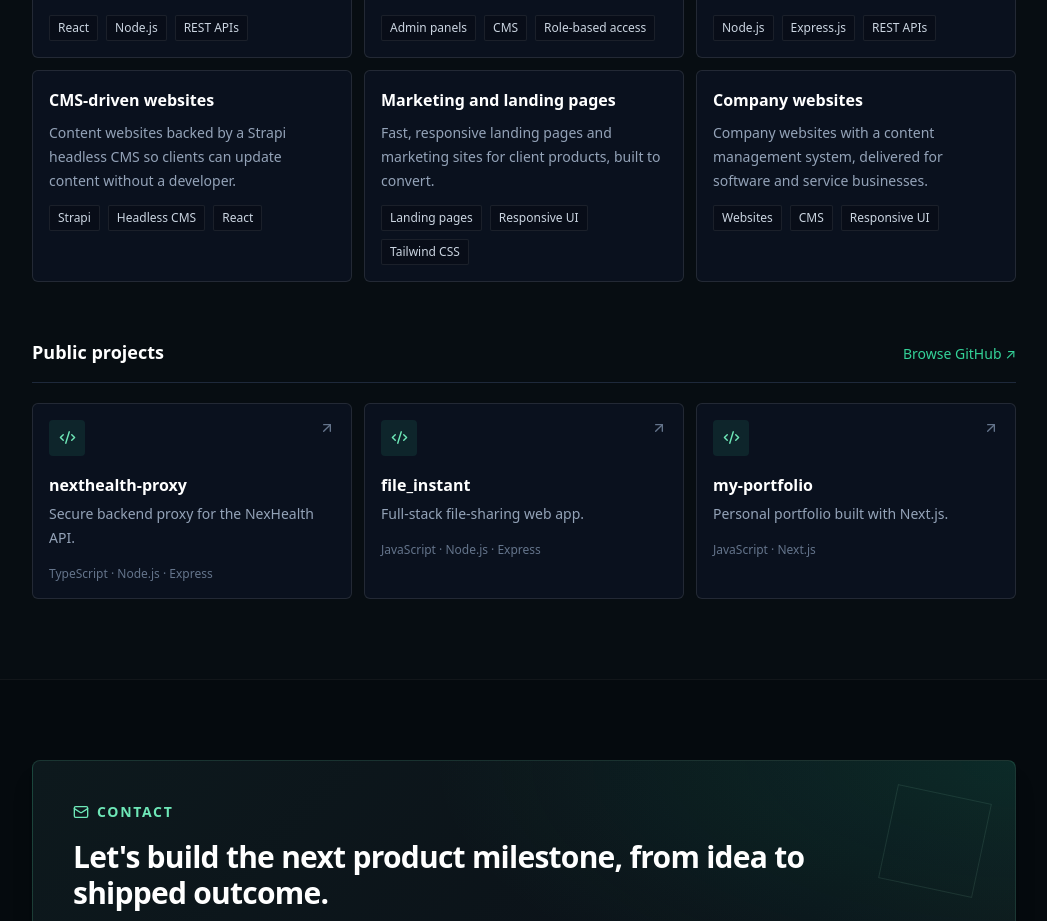
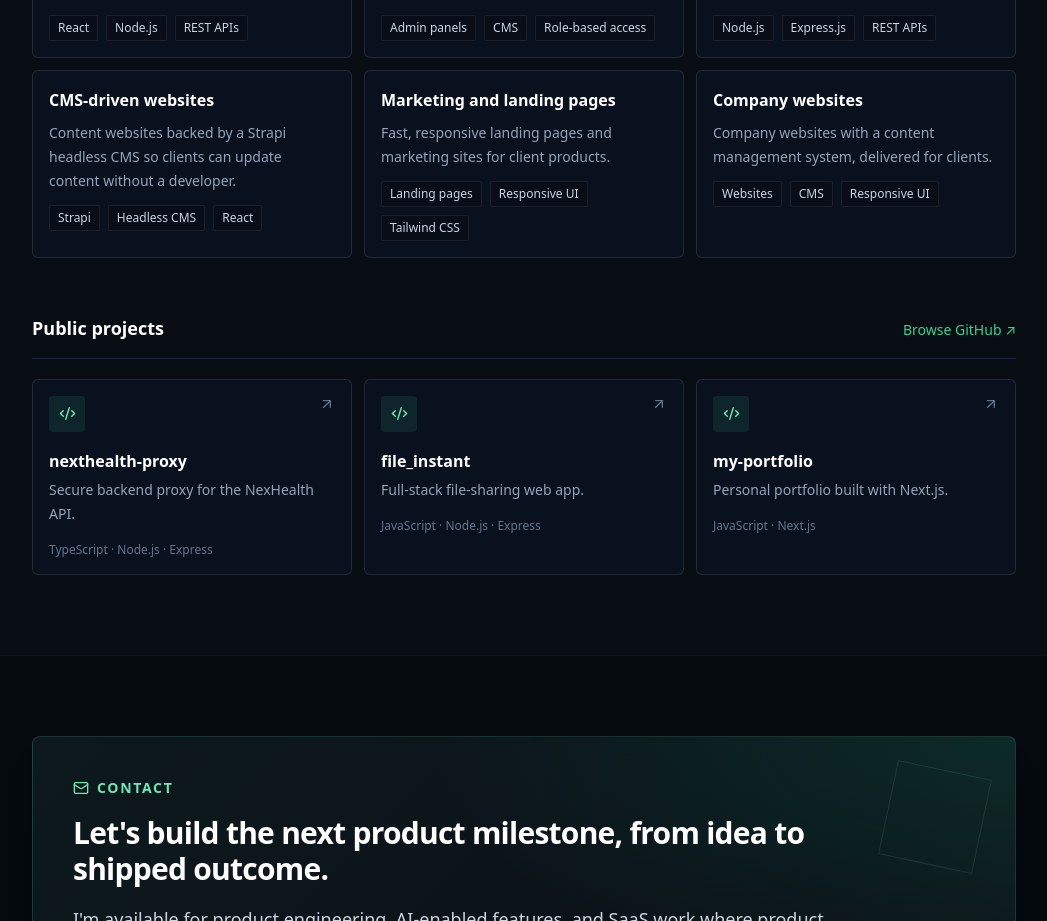
Before and after one commit to DevShaikh/my-portfolio, a Next.js app: page / in a window 1280 px wide. Shown: the part 5720-6641 px from the top of the page, without its empty margins (116-1163 px from the left). Built offline with nearby package versions, Linux system fonts and the light colour scheme; no server answers.

Commit message:
Update site URL to use the deployed version and refine project descriptions

```diff
--- a/app/layout.tsx
+++ b/app/layout.tsx
@@ -8,7 +8,7 @@ import { Footer } from '@/components/Footer';
 const description = `${profile.headline} ${profile.intro}`;
 
 export const metadata: Metadata = {
-  metadataBase: new URL(siteUrl),
+  metadataBase: new URL(process.env.NEXT_PUBLIC_SITE_URL ?? 'https://devshaikh.vercel.app'),
   alternates: { canonical: '/' },
   title: { default: `${profile.name} | ${profile.role}`, template: `%s | ${profile.name}` },
   description,
--- a/content/projects.ts
+++ b/content/projects.ts
@@ -99,14 +99,12 @@ export const moreClientWork = z.array(moreClientWorkSchema).parse([
   },
   {
     title: 'Marketing and landing pages',
-    description:
-      'Fast, responsive landing pages and marketing sites for client products, built to convert.',
+    description: 'Fast, responsive landing pages and marketing sites for client products.',
     tags: ['Landing pages', 'Responsive UI', 'Tailwind CSS'],
   },
   {
     title: 'Company websites',
-    description:
-      'Company websites with a content management system, delivered for software and service businesses.',
+    description: 'Company websites with a content management system, delivered for clients.',
     tags: ['Websites', 'CMS', 'Responsive UI'],
   },
 ]);
--- a/lib/site.ts
+++ b/lib/site.ts
@@ -1 +1 @@
-export const siteUrl = process.env.NEXT_PUBLIC_SITE_URL ?? 'http://localhost:3000';
+export const siteUrl = process.env.NEXT_PUBLIC_SITE_URL ?? 'https://devshaikh.vercel.app';
```
Also changed, not shown: 1 other file (tests, documents, lock files or other folders).
